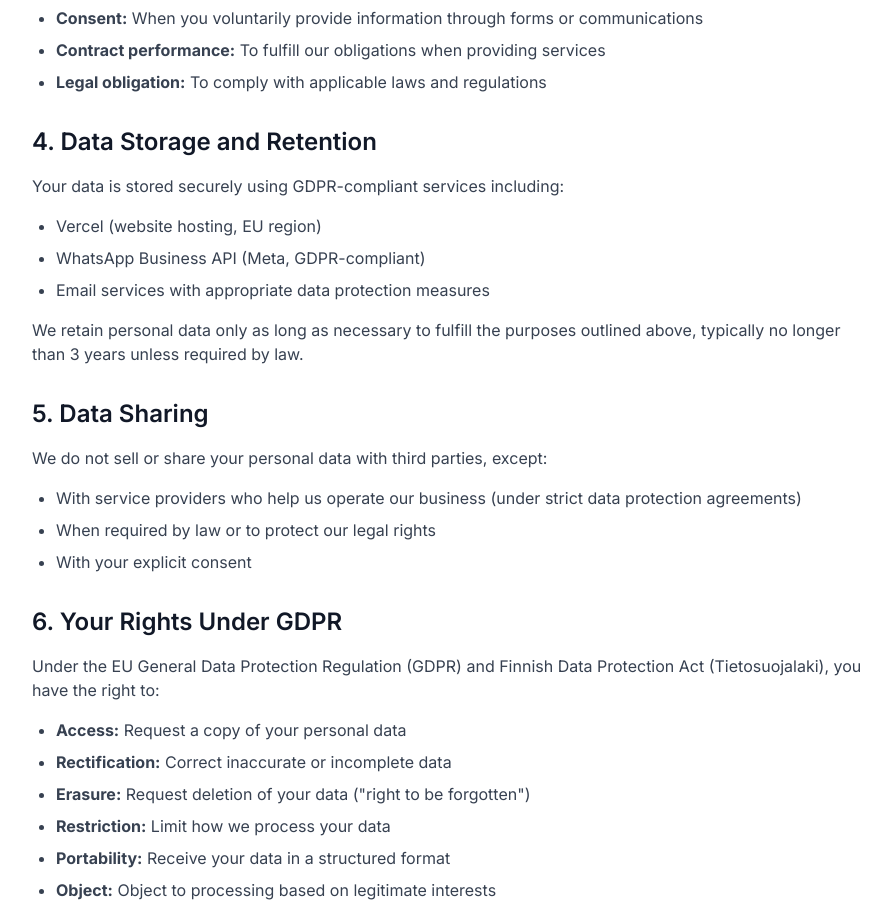
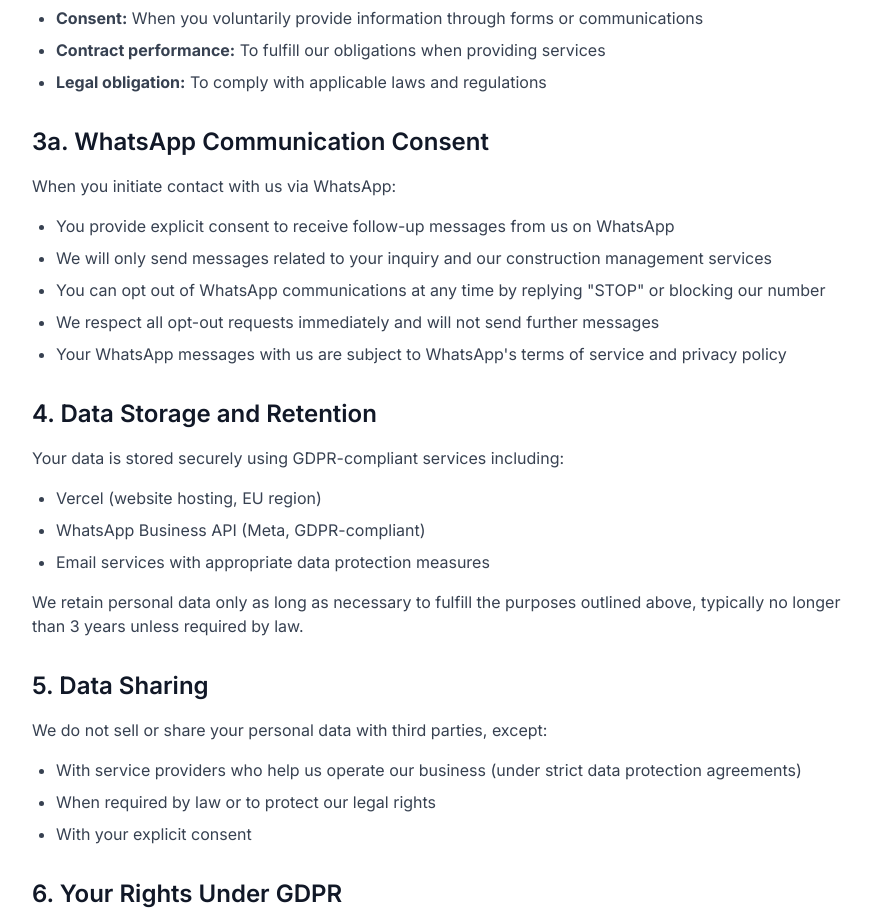
Before and after one commit to Chriuce/Renocount_landing, a Next.js app: page /privacy in a window 1280 px wide. Shown: the part 960-1873 px from the top of the page, without its empty margins (192-1083 px from the left). Built offline with nearby package versions, Linux system fonts and the light colour scheme.

Commit message:
Improve WhatsApp Business Policy compliance: add explicit consent and opt-in documentation

```diff
--- a/app/privacy/page.tsx
+++ b/app/privacy/page.tsx
@@ -72,6 +72,20 @@ export default function PrivacyPolicy() {
                   <li><strong>Consent:</strong> When you voluntarily provide information through forms or communications</li>
                   <li><strong>Contract performance:</strong> To fulfill our obligations when providing services</li>
                   <li><strong>Legal obligation:</strong> To comply with applicable laws and regulations</li>
+                </ul>
+              </section>
+
+              <section>
+                <h2 className="text-2xl font-semibold text-gray-900 mb-4">3a. WhatsApp Communication Consent</h2>
+                <p className="text-gray-700 mb-4">
+                  When you initiate contact with us via WhatsApp:
+                </p>
+                <ul className="list-disc pl-6 space-y-2 text-gray-700">
+                  <li>You provide explicit consent to receive follow-up messages from us on WhatsApp</li>
+                  <li>We will only send messages related to your inquiry and our construction management services</li>
+                  <li>You can opt out of WhatsApp communications at any time by replying "STOP" or blocking our number</li>
+                  <li>We respect all opt-out requests immediately and will not send further messages</li>
+                  <li>Your WhatsApp messages with us are subject to WhatsApp's terms of service and privacy policy</li>
                 </ul>
               </section>
 
--- a/components/Contact.tsx
+++ b/components/Contact.tsx
@@ -80,13 +80,16 @@ export default function Contact() {
                 <div>
                   <p className="font-semibold text-gray-900">WhatsApp us</p>
                   <a
-                    href="https://wa.me/358400185522?text=Hi%20Renocount%2C%20I%27m%20interested%20in%20learning%20more%20about%20your%20AI-powered%20WhatsApp%20construction%20management%20tool."
+                    href="https://wa.me/358400185522?text=Hi%20Renocount%2C%20I%27m%20interested%20in%20learning%20more%20about%20your%20construction%20management%20service.%20I%20consent%20to%20receive%20follow-up%20messages%20about%20this%20inquiry."
                     target="_blank"
                     rel="noopener noreferrer"
                     className="text-green-600 hover:text-green-700"
                   >
                     Start WhatsApp Chat
                   </a>
+                  <p className="text-xs text-gray-500 mt-1">
+                    By clicking, you consent to receive messages from us on WhatsApp
+                  </p>
                 </div>
               </div>
             </div>
```
